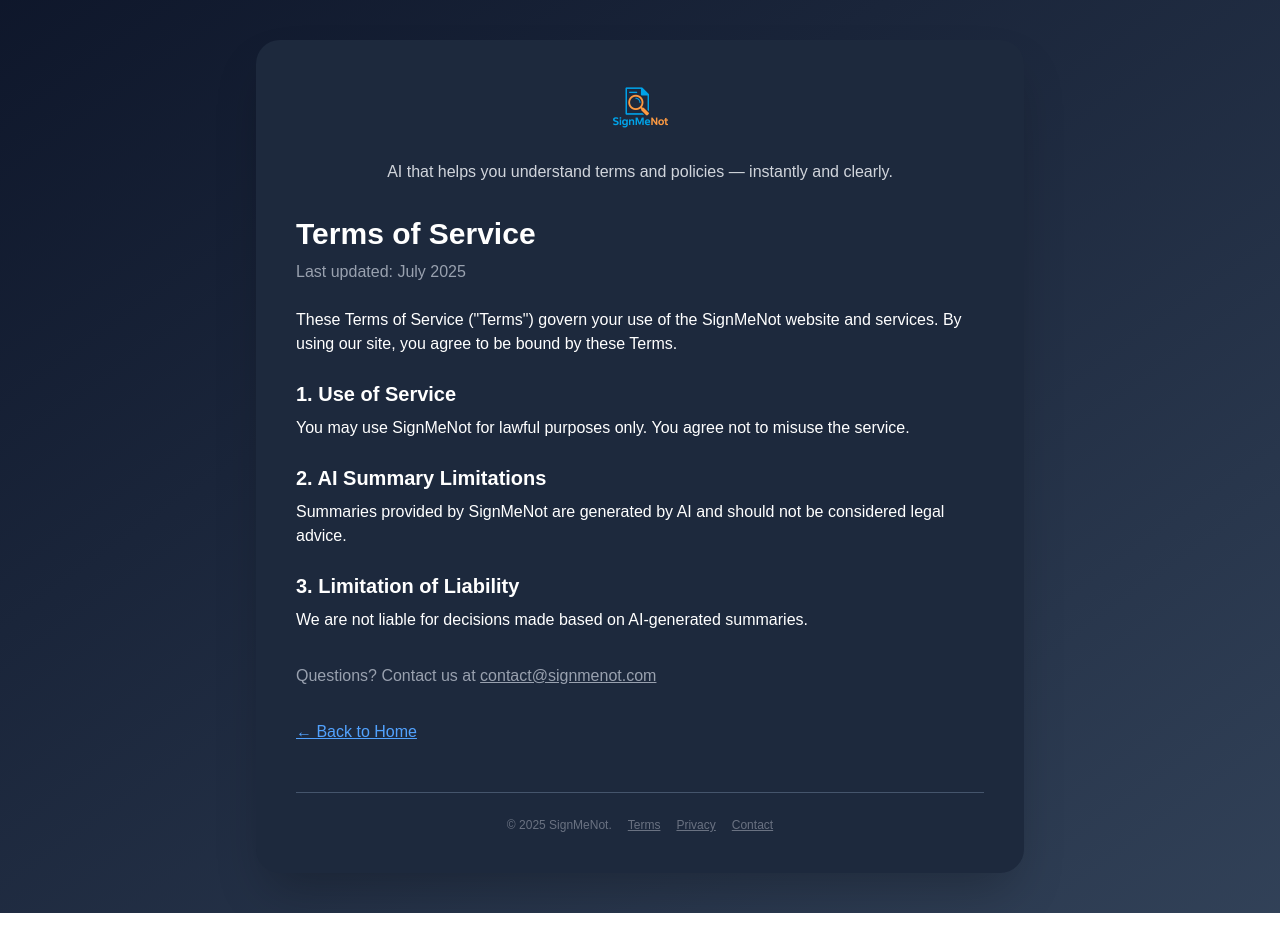
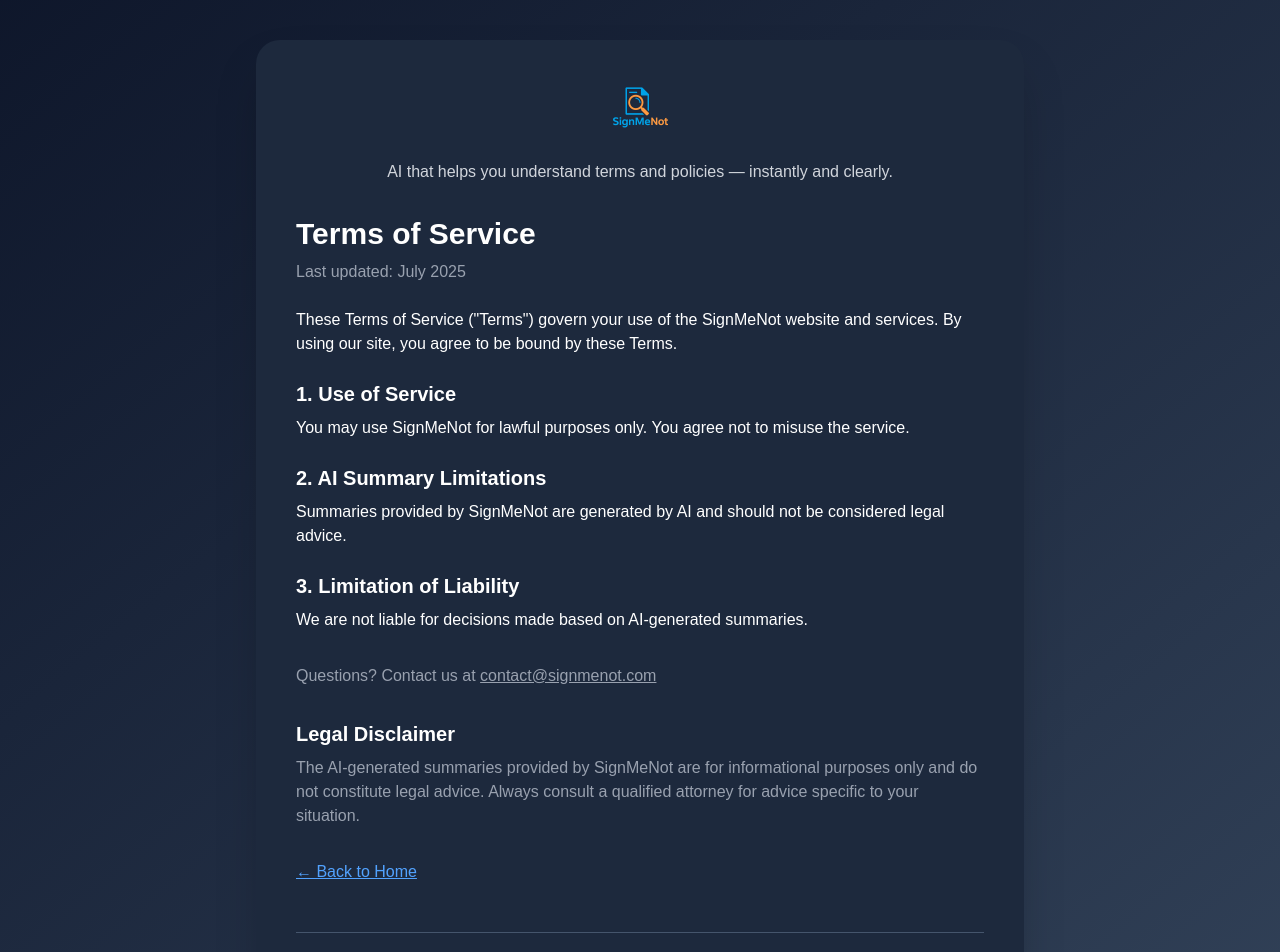
Before and after one commit to armana916/signmenot, a Next.js app: page /terms in a window 1280 px wide. Shown: the top 952 px of the page. Before the commit the page ends 913 px from the top, so only its background shows below. Built offline with nearby package versions, Linux system fonts and the light colour scheme.

Commit message:
feat: add legal disclaimer to Terms and privacy-law compliance to Privacy page

```diff
--- a/pages/terms.tsx
+++ b/pages/terms.tsx
@@ -59,6 +59,14 @@
             </p>
           </article>
 
+          {/* Legal Disclaimer */}
+          <section className="mt-8">
+            <h2 className="text-xl font-semibold mb-2">Legal Disclaimer</h2>
+            <p className="mb-4 text-gray-400">
+              The AI-generated summaries provided by SignMeNot are for informational purposes only and do not constitute legal advice. Always consult a qualified attorney for advice specific to your situation.
+            </p>
+          </section>
+
           {/* Back Link */}
           <div className="mt-8">
             <Link href="/" className="inline-block text-blue-400 hover:text-blue-300 underline">
```
